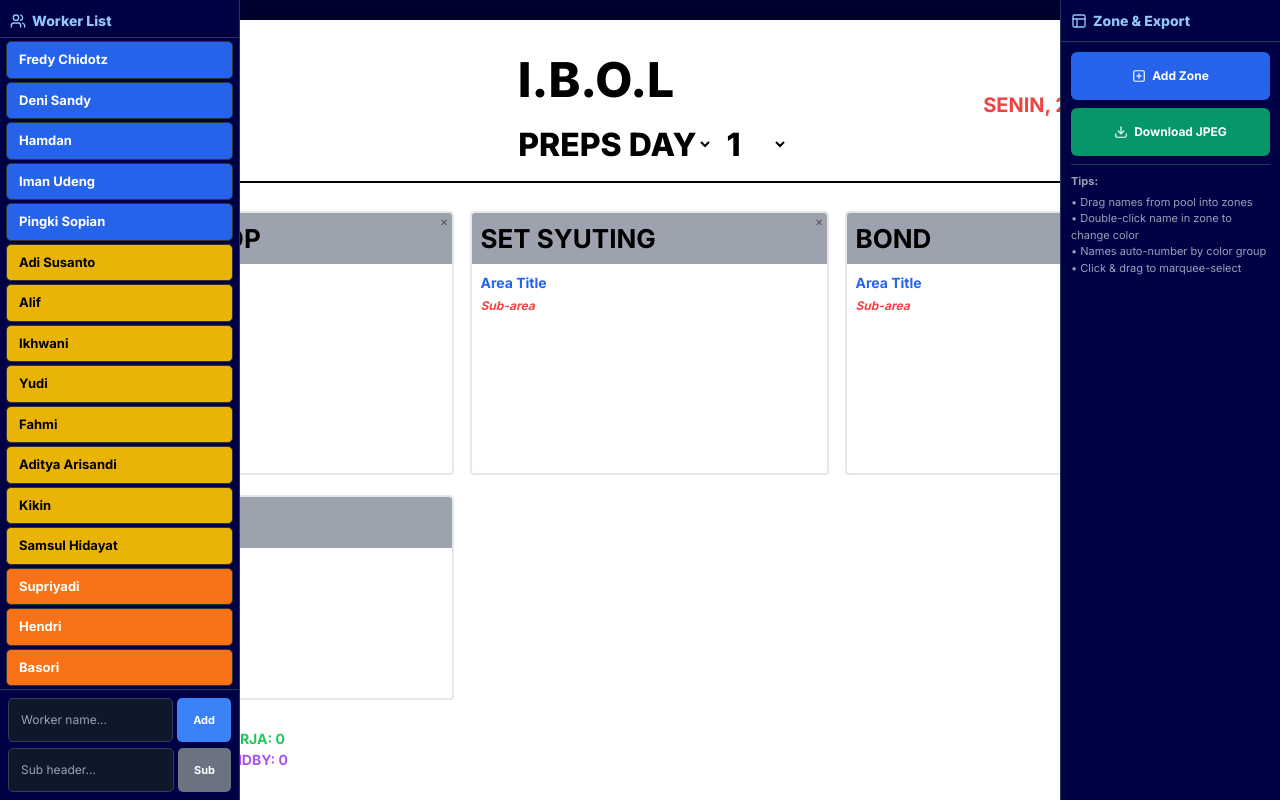
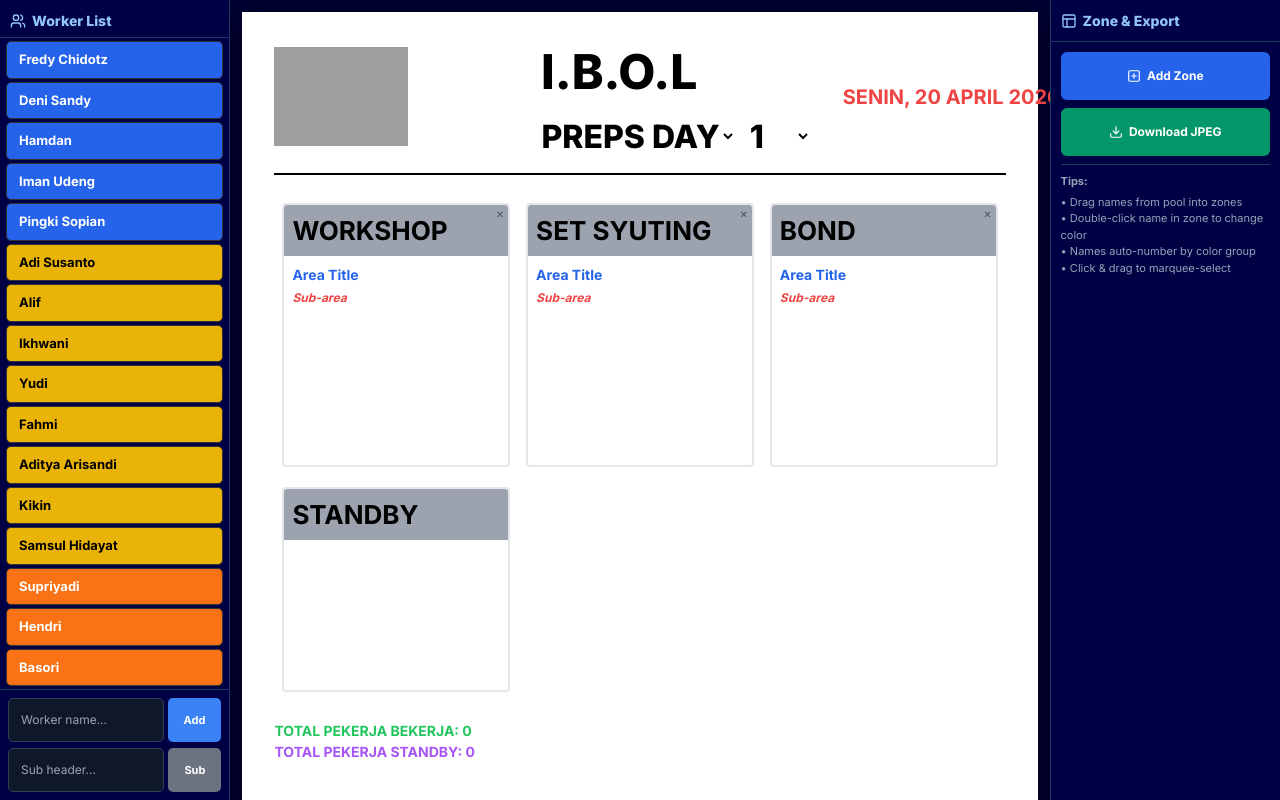
Before and after one commit to ibols3/worker, a plain HTML site: page index.html in a window 1280 px wide. Drawn offline with nearby package versions, Linux system fonts and the light colour scheme; grey boxes are pictures that could not be loaded.

Commit message:
80 index.html

```diff
--- a/index.html
+++ b/index.html
@@ -2,7 +2,7 @@
 <html lang="en" class="h-full">
  <head>
   <meta charset="UTF-8">
-  <meta name="viewport" content="width=1024, initial-scale=1.0, user-scalable=yes">
+  <meta name="viewport" content="width=1280, initial-scale=0.5, user-scalable=yes">
   <title>Film Crew Manager</title>
   <script src="https://cdn.tailwindcss.com/3.4.17"></script>
   <script src="https://cdn.jsdelivr.net/npm/lucide@0.263.0/dist/umd/lucide.min.js"></script>
@@ -13,24 +13,25 @@
 *{box-sizing:border-box;margin:0;padding:0}
 html,body{height:100%;overflow:hidden;font-family:'Inter',sans-serif}
 body{background:#000033;color:#e2e8f0}
-.app-wrap{display:flex;height:100%;width:100%;overflow:hidden}
-.sidebar-left{width:240px;min-width:240px;background:#000044;border-right:1px solid #1e3a5f;display:flex;flex-direction:column;height:100%;overflow:hidden}
-.sidebar-right{width:220px;min-width:220px;background:#000044;border-left:1px solid #1e3a5f;display:flex;flex-direction:column;height:100%;overflow:hidden}
-.canvas-area{flex:1;overflow:auto;display:flex;justify-content:center;padding:20px;align-items:flex-start}
-.a4-canvas{width:1189px;min-height:1682px;background:#fff;color:#000;position:relative;box-shadow:0 8px 32px rgba(0,0,0,.5);flex-shrink:0;transform-origin:top center}
-/* Tablet Landscape (1024px - 1366px): Keep 3-column layout */
-@media(min-width:1024px)and(max-width:1366px){
-  .sidebar-left{width:15%;min-width:160px}
-  .sidebar-right{width:16%;min-width:160px}
-  .canvas-area{flex:1;padding:12px;overflow:auto}
-  .a4-canvas{width:90vw;min-width:600px;transform:scale(0.7);transform-origin:top center}
+.app-wrap{display:flex;flex-direction:row;height:100%;width:100%;overflow:hidden;gap:0;align-items:stretch}
+.sidebar-left{width:18%;min-width:180px;background:#000044;border-right:1px solid #1e3a5f;display:flex;flex-direction:column;height:100%;overflow:hidden;flex-shrink:0}
+.sidebar-right{width:18%;min-width:180px;background:#000044;border-left:1px solid #1e3a5f;display:flex;flex-direction:column;height:100%;overflow:hidden;flex-shrink:0}
+.canvas-area{flex:1;width:64%;overflow:auto;display:flex;justify-content:center;align-items:flex-start;padding:16px;flex-shrink:0}
+.a4-canvas{width:100%;max-width:100%;min-height:1682px;background:#fff;color:#000;position:relative;box-shadow:0 8px 32px rgba(0,0,0,.5);flex-shrink:0;transform-origin:top center}
+/* Tablet Portrait & Landscape (1024px+): Strict 3-column layout */
+@media(min-width:1024px){
+  .app-wrap{flex-direction:row;gap:0}
+  .sidebar-left{width:18%;min-width:160px}
+  .sidebar-right{width:18%;min-width:160px}
+  .canvas-area{width:64%;flex:0 0 64%;padding:12px;overflow:auto}
+  .a4-canvas{width:100%;max-width:100%;height:auto;transform:none;transform-origin:top center}
 }
 /* Mobile & Small Tablet (< 1024px): Switch to vertical stack */
 @media(max-width:1023px){
   .app-wrap{flex-direction:column}
   .sidebar-left{width:100%;height:auto;max-height:35%;border-right:none;border-bottom:1px solid #1e3a5f;min-width:auto}
   .sidebar-right{width:100%;height:auto;max-height:20%;border-left:none;border-top:1px solid #1e3a5f;min-width:auto;order:3}
-  .canvas-area{flex:1;overflow:auto;padding:12px;order:2}
+  .canvas-area{flex:1;width:100%;overflow:auto;padding:12px;order:2}
   .a4-canvas{width:90vw;min-width:320px;transform:scale(0.8);transform-origin:top center}
 }
 @media(max-width:768px){
@@ -123,35 +124,33 @@ body{background:#000033;color:#e2e8f0}
   <script src="/_sdk/data_sdk.js" type="text/javascript"></script>
  </head>
  <body class="h-full">
-  <div class="app-wrap"><!-- LEFT SIDEBAR -->
+  <div class="app-wrap">
+   <!-- LEFT SIDEBAR -->
    <div class="sidebar-left">
     <div style="padding:10px 10px 6px;border-bottom:1px solid #1e3a5f">
      <h2 style="font-size:14px;font-weight:800;color:#93c5fd;display:flex;align-items:center;gap:6px"><i data-lucide="users" style="width:16px;height:16px"></i> Worker List</h2>
     </div>
     <div class="scroll-pool" id="poolList"></div>
     <div style="padding:8px;border-top:1px solid #1e3a5f;display:flex;flex-direction:column;gap:6px">
-     <div style="display:flex;gap:4px;flex-wrap:wrap">
-      <input id="newNameInput" type="text" placeholder="Worker name..." style="flex:1;min-width:120px;padding:12px;border-radius:5px;border:1px solid #334155;background:#0f172a;color:#e2e8f0;font-size:12px;outline:none;min-height:44px"> <button id="addNameBtn" style="padding:12px 16px;background:#3b82f6;color:#fff;border:none;border-radius:5px;font-size:11px;font-weight:700;cursor:pointer;min-width:44px;min-height:44px">Add</button>
+     <div style="display:flex;gap:4px;flex-wrap:wrap"><input id="newNameInput" type="text" placeholder="Worker name..." style="flex:1;min-width:120px;padding:12px;border-radius:5px;border:1px solid #334155;background:#0f172a;color:#e2e8f0;font-size:12px;outline:none;min-height:44px"> <button id="addNameBtn" style="padding:12px 16px;background:#3b82f6;color:#fff;border:none;border-radius:5px;font-size:11px;font-weight:700;cursor:pointer;min-width:44px;min-height:44px">Add</button>
      </div>
-     <div style="display:flex;gap:4px;flex-wrap:wrap">
-      <input id="newSubInput" type="text" placeholder="Sub header..." style="flex:1;min-width:120px;padding:12px;border-radius:5px;border:1px solid #334155;background:#0f172a;color:#e2e8f0;font-size:12px;outline:none;min-height:44px"> <button id="addSubBtn" style="padding:12px 16px;background:#6b7280;color:#fff;border:none;border-radius:5px;font-size:11px;font-weight:700;cursor:pointer;min-width:44px;min-height:44px">Sub</button>
+     <div style="display:flex;gap:4px;flex-wrap:wrap"><input id="newSubInput" type="text" placeholder="Sub header..." style="flex:1;min-width:120px;padding:12px;border-radius:5px;border:1px solid #334155;background:#0f172a;color:#e2e8f0;font-size:12px;outline:none;min-height:44px"> <button id="addSubBtn" style="padding:12px 16px;background:#6b7280;color:#fff;border:none;border-radius:5px;font-size:11px;font-weight:700;cursor:pointer;min-width:44px;min-height:44px">Sub</button>
      </div>
     </div>
    </div><!-- CANVAS AREA -->
    <div class="canvas-area" id="canvasScroll">
     <div class="a4-canvas" id="a4Canvas">
-     <div class="a4-inner" id="a4Inner"><!-- HEADER -->
+     <div class="a4-inner" id="a4Inner">
+      <!-- HEADER -->
       <div class="canvas-header">
-       <div class="canvas-logo">
-        <img src="https://lh3.googleusercontent.com/d/1V5663PPMmcLtr55UBPIcvIr-p7CW6VaN" alt="Logo" loading="lazy" onerror="this.style.background='#e5e7eb';this.alt='Logo unavailable';">
+       <div class="canvas-logo"><img src="https://lh3.googleusercontent.com/d/1V5663PPMmcLtr55UBPIcvIr-p7CW6VaN" alt="Logo" loading="lazy" onerror="this.style.background='#e5e7eb';this.alt='Logo unavailable';">
        </div>
        <div class="canvas-header-center">
         <div class="header-title" id="headerTitle">
          I.B.O.L
         </div>
         <div class="day-selection-row">
-         <div class="day-label-group">
-          <select id="dayTypeSelect" class="day-dropdown"> <option value="PREPS DAY">PREPS DAY</option> <option value="SHOOT DAY">SHOOT DAY</option> <option value="BONGKARAN DAY">BONGKARAN DAY</option> </select> <select id="numberSelect" class="number-dropdown"> </select>
+         <div class="day-label-group"><select id="dayTypeSelect" class="day-dropdown"> <option value="PREPS DAY">PREPS DAY</option> <option value="SHOOT DAY">SHOOT DAY</option> <option value="BONGKARAN DAY">BONGKARAN DAY</option> </select> <select id="numberSelect" class="number-dropdown"> </select>
          </div>
         </div>
        </div>
@@ -170,9 +169,11 @@ body{background:#000033;color:#e2e8f0}
        <div style="flex:1"></div>
       </div><!-- FOOTER -->
       <div class="footer-counts" id="footerCounts">
-       <div><span class="working">TOTAL PEKERJA BEKERJA: <span id="countWorking">0</span></span>
+       <div>
+        <span class="working">TOTAL PEKERJA BEKERJA: <span id="countWorking">0</span></span>
        </div>
-       <div><span class="standby">TOTAL PEKERJA STANDBY: <span id="countStandby">0</span></span>
+       <div>
+        <span class="standby">TOTAL PEKERJA STANDBY: <span id="countStandby">0</span></span>
        </div>
       </div>
      </div>
@@ -182,7 +183,8 @@ body{background:#000033;color:#e2e8f0}
     <div style="padding:10px;border-bottom:1px solid #1e3a5f">
      <h2 style="font-size:14px;font-weight:800;color:#93c5fd;display:flex;align-items:center;gap:6px"><i data-lucide="layout" style="width:16px;height:16px"></i> Zone &amp; Export</h2>
     </div>
-    <div style="padding:10px;display:flex;flex-direction:column;gap:8px"><button id="addZoneBtn" style="padding:12px;background:#2563eb;color:#fff;border:none;border-radius:6px;font-size:12px;font-weight:700;cursor:pointer;display:flex;align-items:center;justify-content:center;gap:6px;min-height:48px"><i data-lucide="plus-square" style="width:14px;height:14px"></i> Add Zone</button> <button id="downloadBtn" style="padding:12px;background:#059669;color:#fff;border:none;border-radius:6px;font-size:12px;font-weight:700;cursor:pointer;display:flex;align-items:center;justify-content:center;gap:6px;min-height:48px"><i data-lucide="download" style="width:14px;height:14px"></i> Download JPEG</button>
+    <div style="padding:10px;display:flex;flex-direction:column;gap:8px">
+     <button id="addZoneBtn" style="padding:12px;background:#2563eb;color:#fff;border:none;border-radius:6px;font-size:12px;font-weight:700;cursor:pointer;display:flex;align-items:center;justify-content:center;gap:6px;min-height:48px"><i data-lucide="plus-square" style="width:14px;height:14px"></i> Add Zone</button> <button id="downloadBtn" style="padding:12px;background:#059669;color:#fff;border:none;border-radius:6px;font-size:12px;font-weight:700;cursor:pointer;display:flex;align-items:center;justify-content:center;gap:6px;min-height:48px"><i data-lucide="download" style="width:14px;height:14px"></i> Download JPEG</button>
      <hr style="border-color:#1e3a5f">
      <div style="font-size:11px;color:#94a3b8">
       <p style="margin-bottom:4px"><strong>Tips:</strong></p>
@@ -198,8 +200,7 @@ body{background:#000033;color:#e2e8f0}
    <div style="display:grid;grid-template-columns:repeat(3,1fr);gap:6px" id="swatchGrid"></div>
   </div><!-- CALENDAR POPUP -->
   <div class="calendar-popup" id="calendarPopup">
-   <div class="calendar-header">
-    <button id="prevMonth">◀ Bulan Sebelumnya</button>
+   <div class="calendar-header"><button id="prevMonth">◀ Bulan Sebelumnya</button>
     <div id="monthYear" style="font-weight:700;text-align:center;flex:1;font-size:16px;color:#1f2937"></div><button id="nextMonth">Bulan Berikutnya ▶</button>
    </div>
    <div class="calendar-grid" id="calendarGrid"></div>
@@ -1108,5 +1109,5 @@ renderZones();
 
 lucide.createIcons();
 </script>
- <script>(function(){function c(){var b=a.contentDocument||a.contentWindow.document;if(b){var d=b.createElement('script');d.innerHTML="window.__CF$cv$params={r:'9ef30fd64538822b',t:'MTc3NjY3NjcwOS4wMDAwMDA='};var a=document.createElement('script');a.nonce='';a.src='/cdn-cgi/challenge-platform/scripts/jsd/main.js';document.getElementsByTagName('head')[0].appendChild(a);";b.getElementsByTagName('head')[0].appendChild(d)}}if(document.body){var a=document.createElement('iframe');a.height=1;a.width=1;a.style.position='absolute';a.style.top=0;a.style.left=0;a.style.border='none';a.style.visibility='hidden';document.body.appendChild(a);if('loading'!==document.readyState)c();else if(window.addEventListener)document.addEventListener('DOMContentLoaded',c);else{var e=document.onreadystatechange||function(){};document.onreadystatechange=function(b){e(b);'loading'!==document.readyState&&(document.onreadystatechange=e,c())}}}})();</script></body>
+ <script>(function(){function c(){var b=a.contentDocument||a.contentWindow.document;if(b){var d=b.createElement('script');d.innerHTML="window.__CF$cv$params={r:'9ef31b27a52cf8ff',t:'MTc3NjY3NzE3Mi4wMDAwMDA='};var a=document.createElement('script');a.nonce='';a.src='/cdn-cgi/challenge-platform/scripts/jsd/main.js';document.getElementsByTagName('head')[0].appendChild(a);";b.getElementsByTagName('head')[0].appendChild(d)}}if(document.body){var a=document.createElement('iframe');a.height=1;a.width=1;a.style.position='absolute';a.style.top=0;a.style.left=0;a.style.border='none';a.style.visibility='hidden';document.body.appendChild(a);if('loading'!==document.readyState)c();else if(window.addEventListener)document.addEventListener('DOMContentLoaded',c);else{var e=document.onreadystatechange||function(){};document.onreadystatechange=function(b){e(b);'loading'!==document.readyState&&(document.onreadystatechange=e,c())}}}})();</script></body>
 </html>
```
